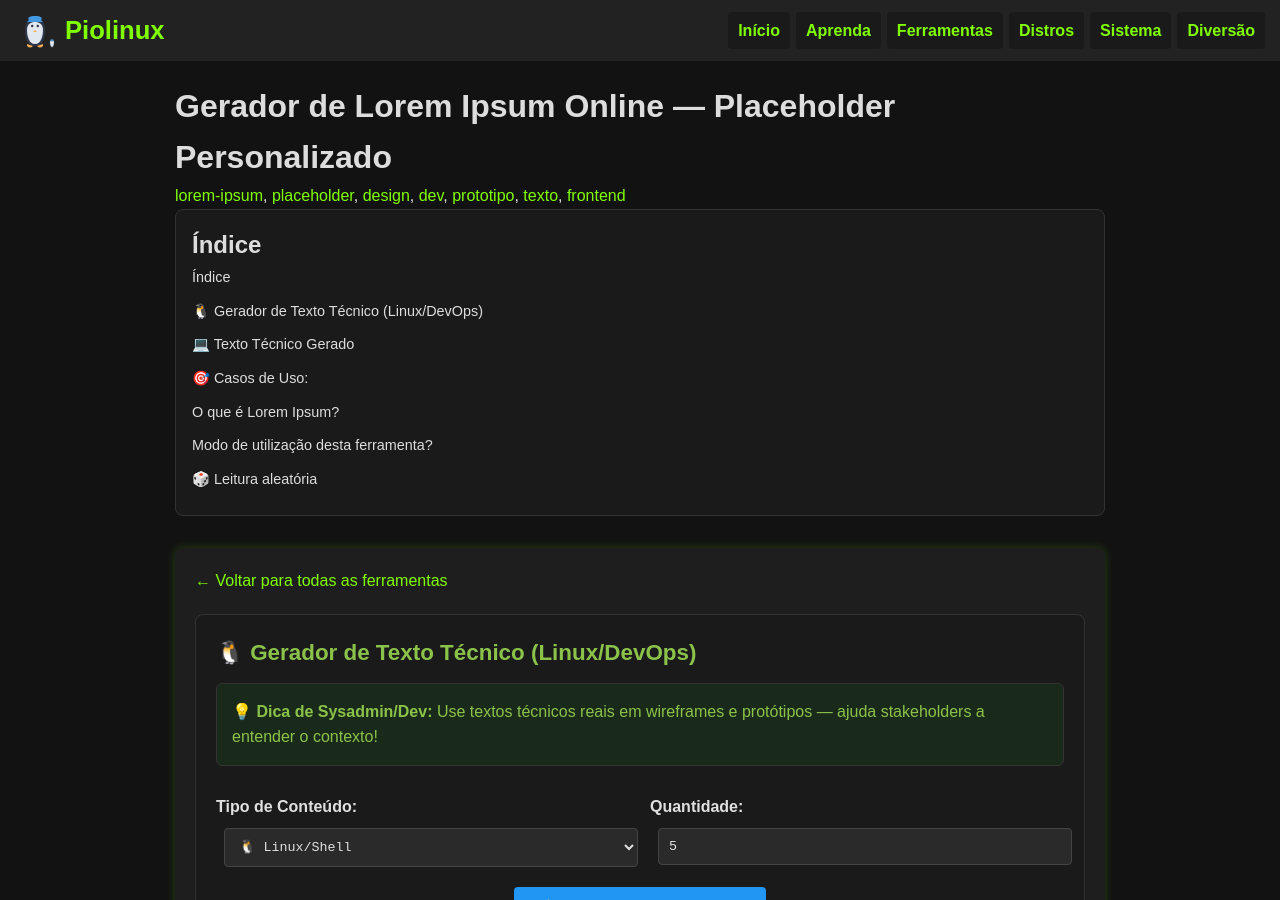
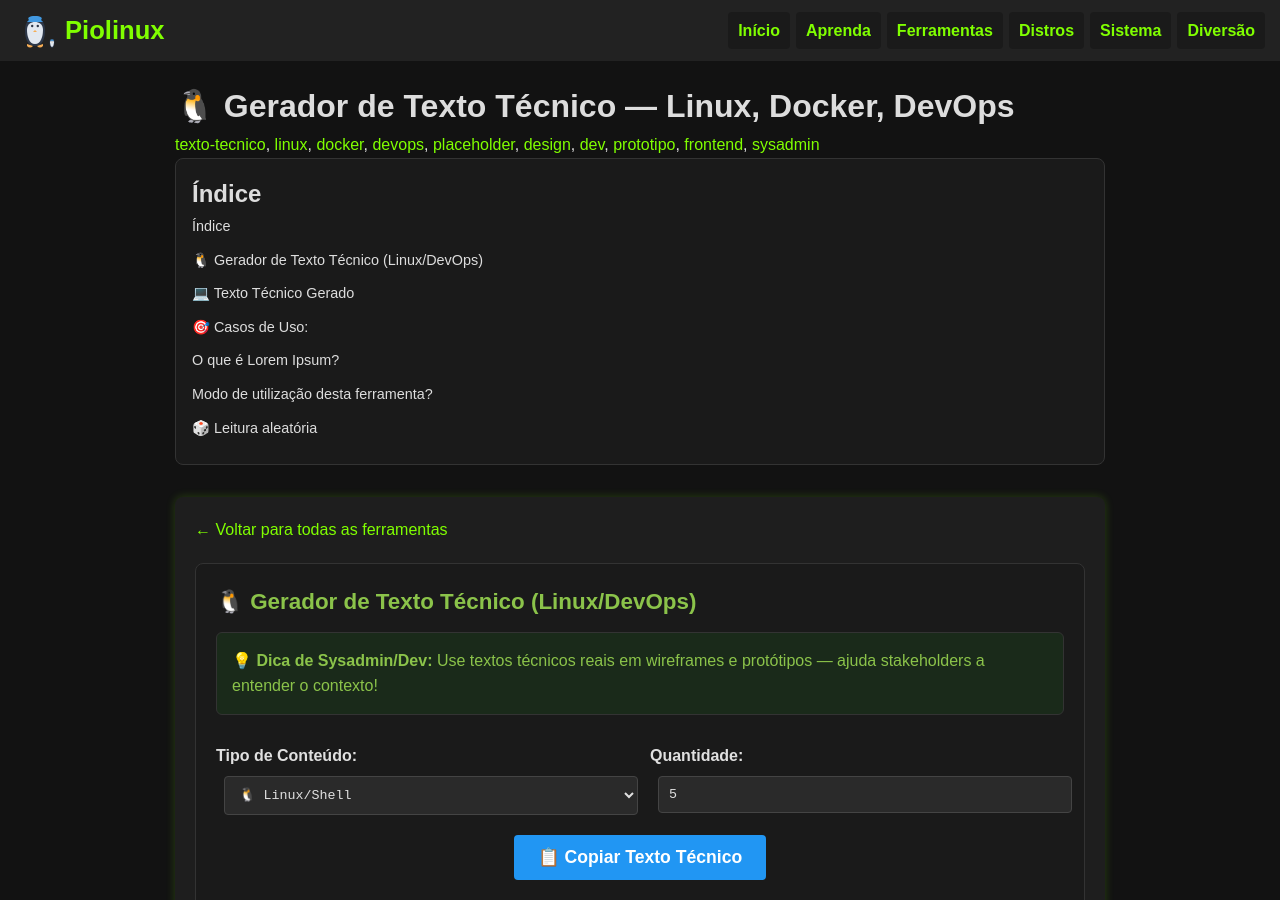
Before and after one commit to Piolinux/piolinux-site, a Jekyll site: the page built from _pages/tools/lorem-ipsum-generator.html, in a window 1280 px wide and 900 px high. Built offline with Jekyll 4.4.1, drawn with Linux system fonts in a browser that asks for light colours.

Commit message:
Update lorem-ipsum-generator.html

```diff
--- a/_pages/tools/lorem-ipsum-generator.html
+++ b/_pages/tools/lorem-ipsum-generator.html
@@ -1,10 +1,10 @@
 ---
 layout: manual-seo
-title_custom: "Gerador de Lorem Ipsum Online — Placeholder Personalizado | Piolinux"
-description_custom: "Crie texto Lorem Ipsum com parágrafos, frases ou palavras. Ideal para designers, devs e protótipos — sem distrações, só o essencial."
-title: "Gerador de Lorem Ipsum Online — Placeholder Personalizado"
+title_custom: "🐧 Gerador de Texto Técnico — Linux, Docker, DevOps | Piolinux"
+description_custom: "Gere textos técnicos reais para wireframes, documentação e testes: comandos Linux, Docker, DevOps. Sem Lorem Ipsum genérico — só conteúdo útil."
+title: "🐧 Gerador de Texto Técnico — Linux, Docker, DevOps"
 permalink: /ferramentas/lorem-ipsum-generator/
-tags: [lorem-ipsum, placeholder, design, dev, prototipo, texto, frontend]
+tags: [texto-tecnico, linux, docker, devops, placeholder, design, dev, prototipo, frontend, sysadmin]
 ---
 
 
```
